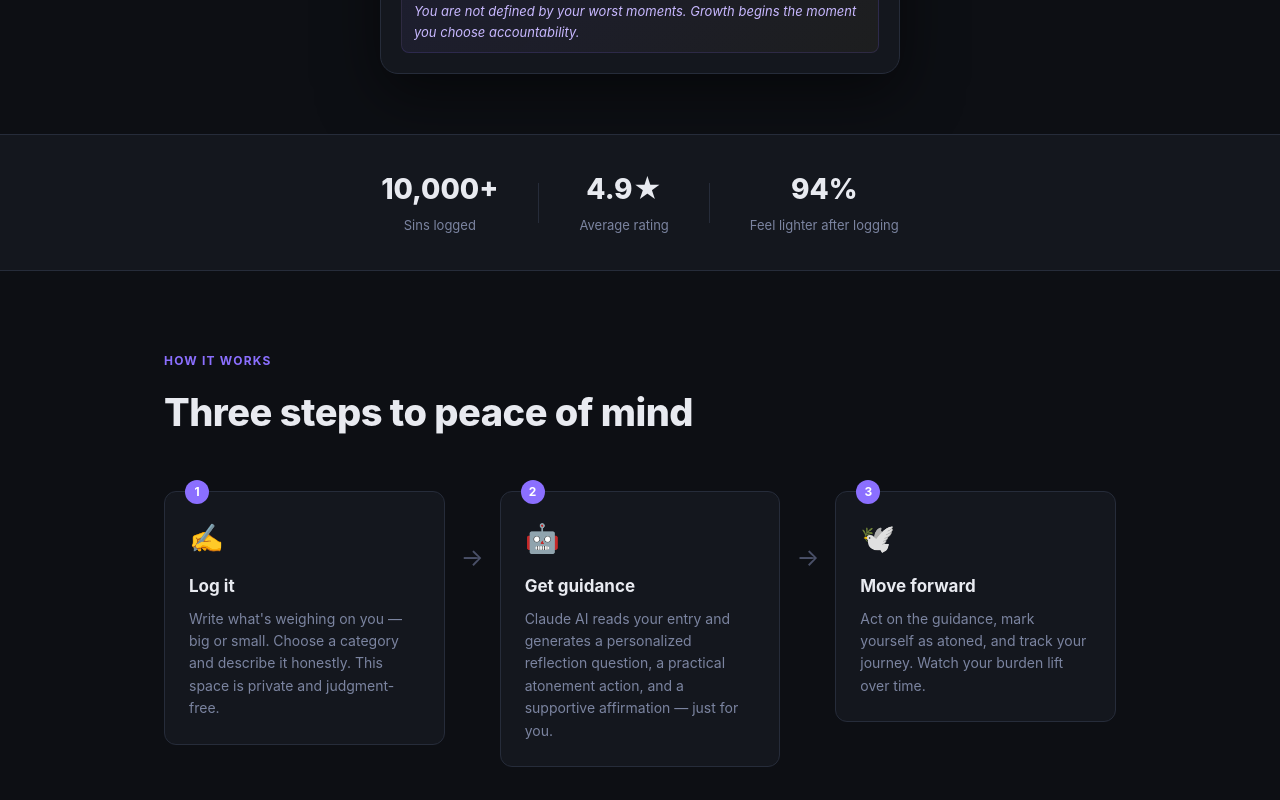
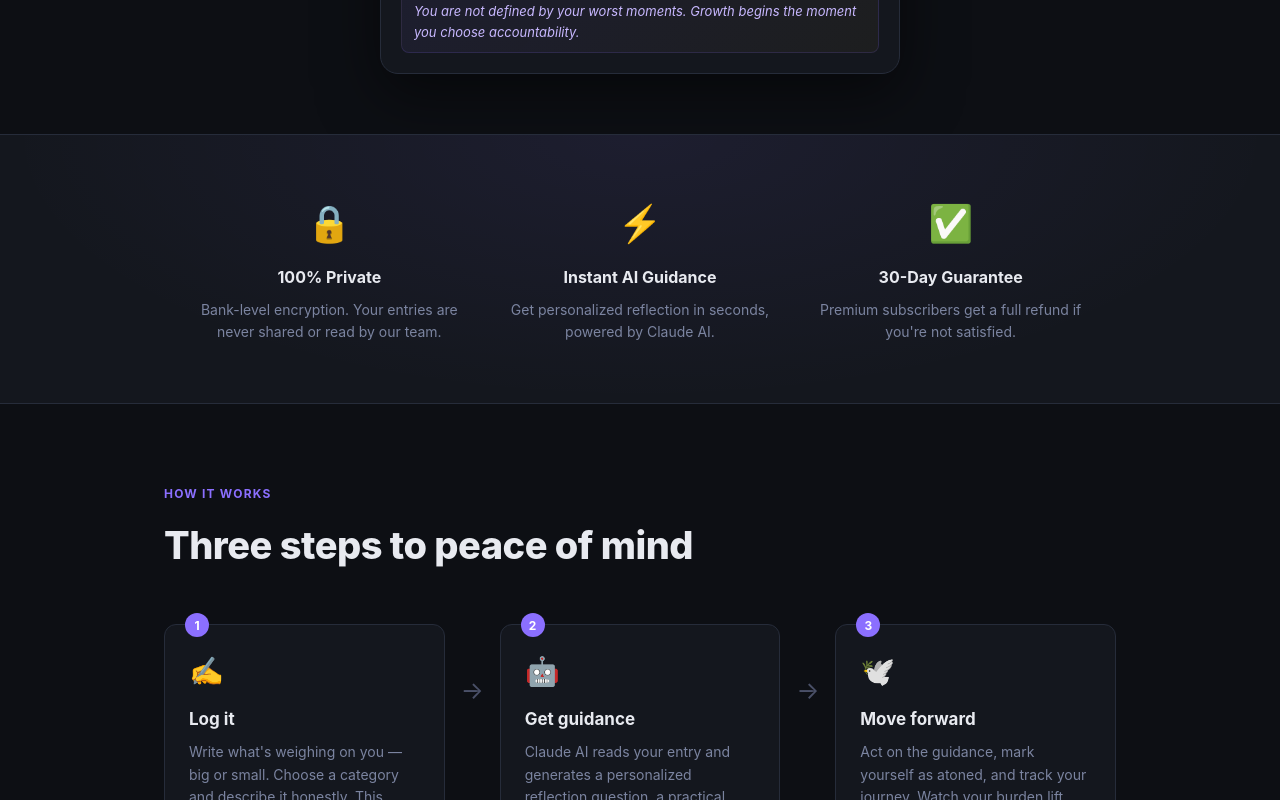
Before and after one commit to clpeterson84763/absolved-app, a React (Vite) app: page / in a window 1280 px wide. Shown: the part 940-1740 px from the top of the page. Built offline with nearby package versions, Linux system fonts and the light colour scheme.

Commit message:
Optimize landing page for conversions: replace fake social proof with trust section, add testimonial ratings, improve pricing clarity, add urgency messaging, and add money-back guarantee

```diff
--- a/src/App.css
+++ b/src/App.css
@@ -857,21 +857,21 @@ html, body, #root {
 .preview-affirmation { background: linear-gradient(135deg, rgba(139,111,255,0.08), rgba(212,175,55,0.05)); border: 1px solid rgba(139,111,255,0.15); border-radius: 8px; padding: 10px 12px; }
 .preview-affirmation p { font-size: 13px; color: #c8b8ff; margin: 0; }
 
-/* ── Social Proof ── */
-.social-proof {
-  padding: 32px 24px;
+/* ── Trust Section ── */
+.trust-section {
+  padding: 60px 24px;
   border-top: 1px solid var(--border);
   border-bottom: 1px solid var(--border);
-  background: var(--bg-card);
+  background: radial-gradient(ellipse at 50% 0%, rgba(139,111,255,0.08) 0%, transparent 70%), var(--bg-card);
 }
-.proof-stats {
-  display: flex; align-items: center; justify-content: center;
-  gap: 40px; flex-wrap: wrap;
+.trust-container {
+  display: grid; grid-template-columns: repeat(auto-fit, minmax(250px, 1fr));
+  gap: 32px; max-width: 900px; margin: 0 auto;
 }
-.proof-stat { text-align: center; }
-.proof-number { display: block; font-size: 28px; font-weight: 800; color: var(--text); }
-.proof-label { font-size: 13px; color: var(--text-muted); }
-.proof-divider { width: 1px; height: 40px; background: var(--border); }
+.trust-item { text-align: center; }
+.trust-icon { font-size: 36px; display: block; margin-bottom: 12px; }
+.trust-item h3 { font-size: 16px; font-weight: 700; margin-bottom: 8px; color: var(--text); }
+.trust-item p { font-size: 14px; color: var(--text-muted); line-height: 1.6; margin: 0; }
 
 /* ── Sections ── */
 .section-label {
@@ -935,7 +935,8 @@ html, body, #root {
   font-size: 14px; color: var(--text); line-height: 1.7;
   font-style: italic; margin-bottom: 16px;
 }
-.testimonial-author { display: flex; flex-direction: column; gap: 2px; }
+.testimonial-rating { font-size: 18px; color: var(--gold-light); margin-bottom: 12px; letter-spacing: 1px; }
+.testimonial-author { display: flex; flex-direction: column; gap: 2px; margin-top: 16px; padding-top: 16px; border-top: 1px solid var(--border); }
 .testimonial-name { font-size: 14px; font-weight: 700; }
 .testimonial-role { font-size: 12px; color: var(--text-muted); }
 
@@ -1001,7 +1002,9 @@ html, body, #root {
   cursor: pointer; transition: opacity var(--transition), transform var(--transition);
 }
 .pricing-btn-premium:hover { opacity: 0.9; transform: translateY(-1px); }
-.pricing-saving { font-size: 12px; color: var(--success); text-align: center; margin-top: 8px; }
+.pricing-subtext { font-size: 13px; color: var(--text-muted); text-align: center; margin-bottom: 4px; }
+.pricing-saving { font-size: 12px; color: var(--gold); font-weight: 600; text-align: center; margin-top: 8px; }
+.pricing-guarantee { font-size: 11px; color: var(--success); text-align: center; margin-top: 12px; font-weight: 600; }
 
 /* ── FAQ ── */
 .faq-list { max-width: 640px; display: flex; flex-direction: column; gap: 8px; }
--- a/src/pages/Landing.jsx
+++ b/src/pages/Landing.jsx
@@ -74,7 +74,7 @@ export default function Landing({ onLogin, onSignup }) {
             Sign in →
           </button>
         </div>
-        <p className="hero-note">Free tier includes 5 logs/month · No credit card required</p>
+        <p className="hero-note">✓ Free tier: 5 logs/month  |  ✓ Try Premium free for 7 days  |  ✓ No credit card required</p>
 
         {/* Mock UI preview */}
         <div className="hero-preview">
@@ -102,22 +102,23 @@ export default function Landing({ onLogin, onSignup }) {
         </div>
       </section>
 
-      {/* ── Social Proof ── */}
-      <section className="social-proof">
-        <div className="proof-stats">
-          <div className="proof-stat">
-            <span className="proof-number">10,000+</span>
-            <span className="proof-label">Sins logged</span>
+      {/* ── Trust/Privacy ── */}
+      <section className="trust-section">
+        <div className="trust-container">
+          <div className="trust-item">
+            <span className="trust-icon">🔒</span>
+            <h3>100% Private</h3>
+            <p>Bank-level encryption. Your entries are never shared or read by our team.</p>
           </div>
-          <div className="proof-divider" />
-          <div className="proof-stat">
-            <span className="proof-number">4.9★</span>
-            <span className="proof-label">Average rating</span>
+          <div className="trust-item">
+            <span className="trust-icon">⚡</span>
+            <h3>Instant AI Guidance</h3>
+            <p>Get personalized reflection in seconds, powered by Claude AI.</p>
           </div>
-          <div className="proof-divider" />
-          <div className="proof-stat">
-            <span className="proof-number">94%</span>
-            <span className="proof-label">Feel lighter after logging</span>
+          <div className="trust-item">
+            <span className="trust-icon">✅</span>
+            <h3>30-Day Guarantee</h3>
+            <p>Premium subscribers get a full refund if you're not satisfied.</p>
           </div>
         </div>
       </section>
@@ -178,11 +179,13 @@ export default function Landing({ onLogin, onSignup }) {
         <h2>What people are saying</h2>
         <div className="testimonials-grid">
           {[
-            { text: '"I\'ve tried journaling but always felt judged by my own words. Absolved feels different — the AI guidance is warm, not preachy. I log something almost every day now."', name: 'Sarah M.', role: 'Teacher' },
-            { text: '"The reflection questions hit different. I realized my \"anger\" was actually grief. That insight alone was worth the subscription."', name: 'James T.', role: 'Software Engineer' },
-            { text: '"I\'m not religious but I carry a lot of guilt. This app gave me a practical way to process it and actually do something about it."', name: 'Priya K.', role: 'Nurse' },
+            { text: '"I\'ve tried journaling but always felt judged by my own words. Absolved feels different — the AI guidance is warm, not preachy. I log something almost every day now."', name: 'Sarah M.', role: 'Teacher', rating: 5 },
+            { text: '"The reflection questions hit different. I realized my \"anger\" was actually grief. That insight alone was worth the subscription."', name: 'James T.', role: 'Software Engineer', rating: 5 },
+            { text: '"I\'m not religious but I carry a lot of guilt. This app gave me a practical way to process it and actually do something about it."', name: 'Priya K.', role: 'Nurse', rating: 5 },
+            { text: '"Finally a safe space to process my feelings without judgment. The AI guidance is thoughtful and the privacy is real."', name: 'Marcus D.', role: 'Therapist', rating: 5 },
           ].map(t => (
             <div className="testimonial-card" key={t.name}>
+              <div className="testimonial-rating">{'★'.repeat(t.rating)}</div>
               <p className="testimonial-text">{t.text}</p>
               <div className="testimonial-author">
                 <span className="testimonial-name">{t.name}</span>
@@ -232,15 +235,22 @@ export default function Landing({ onLogin, onSignup }) {
           <div className="pricing-card pricing-card-featured">
             <div className="pricing-popular">Most Popular</div>
             <div className="pricing-tier">Premium</div>
-            <div className="pricing-amount">
-              {billingPeriod === 'annual' ? '$3.33' : '$4.99'}
-            </div>
-            <div className="pricing-period">
-              {billingPeriod === 'annual' ? 'per month, billed $39.99/yr' : 'per month'}
-            </div>
+            {billingPeriod === 'annual' ? (
+              <>
+                <div className="pricing-amount">$39.99</div>
+                <div className="pricing-period">/year</div>
+                <p className="pricing-subtext">That's just $3.33/month</p>
+                <p className="pricing-saving">Save $19.89 vs monthly (33% off)</p>
+              </>
+            ) : (
+              <>
+                <div className="pricing-amount">$4.99</div>
+                <div className="pricing-period">/month</div>
+              </>
+            )}
             <ul className="pricing-features">
               <li>✓ Unlimited sin logs</li>
-              <li>✓ Extended AI insights</li>
+              <li>✓ Extended AI insights (root cause analysis)</li>
               <li>✓ Deeper reflection guidance</li>
               <li>✓ Private notes on every entry</li>
               <li>✓ PDF export</li>
@@ -248,11 +258,9 @@ export default function Landing({ onLogin, onSignup }) {
               <li>✓ Priority support</li>
             </ul>
             <button className="pricing-btn-premium" onClick={onSignup}>
-              {billingPeriod === 'annual' ? 'Get Premium — $39.99/yr' : 'Get Premium — $4.99/mo'}
+              {billingPeriod === 'annual' ? 'Start Annual Premium' : 'Start Monthly Premium'}
             </button>
-            {billingPeriod === 'annual' && (
-              <p className="pricing-saving">You save $19.89 vs monthly</p>
-            )}
+            <p className="pricing-guarantee">30-day money-back guarantee</p>
           </div>
         </div>
       </section>
@@ -269,10 +277,10 @@ export default function Landing({ onLogin, onSignup }) {
       {/* ── Final CTA ── */}
       <section className="final-cta">
         <span className="final-cta-icon">🕊️</span>
-        <h2>Ready to carry less?</h2>
-        <p>Join thousands of people finding peace through honest reflection and compassionate guidance.</p>
-        <button className="btn-hero-primary" onClick={onSignup}>Start for free today</button>
-        <p className="final-note">No credit card required · Cancel anytime</p>
+        <h2>Ready to find peace?</h2>
+        <p>Start your journey today. Get personalized AI guidance, track your progress, and watch your burden lift.</p>
+        <button className="btn-hero-primary" onClick={onSignup}>Get Started Free (7-Day Premium Trial)</button>
+        <p className="final-note">No credit card · Cancel anytime · 30-day refund guarantee</p>
       </section>
 
       {/* ── Footer ── */}
```
